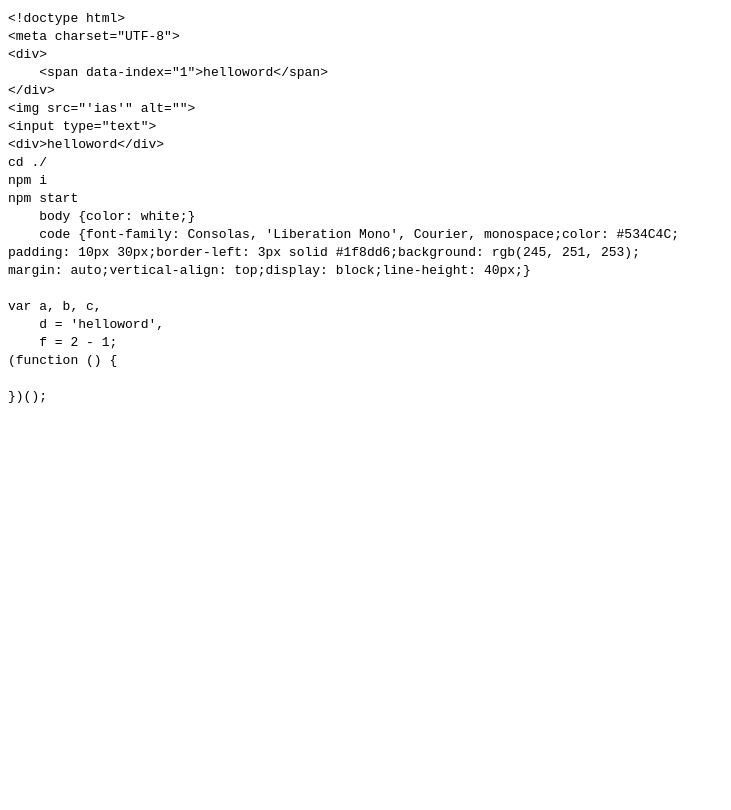
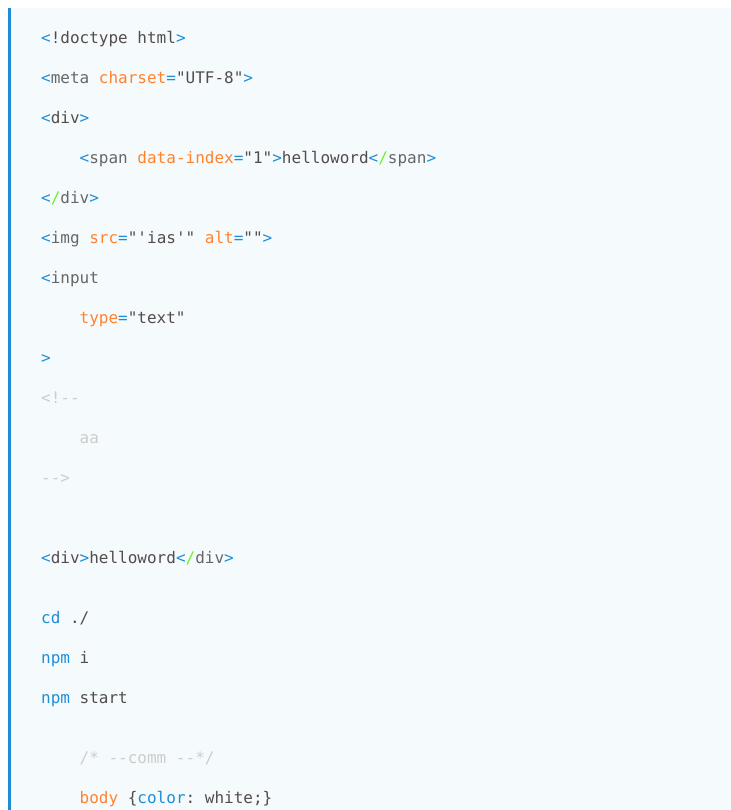
Before and after one commit to switer/colocodo, a website: page index.html in a window 1280 px wide. Shown: the top 810 px of the page, without its empty margins (0-731 px from the left). Drawn offline with Linux system fonts and the light colour scheme.

Commit message:
add comment color

```diff
--- a/colocodo.css
+++ b/colocodo.css
@@ -11,6 +11,7 @@ code {font-family: Consolas, 'Liberation Mono', Courier, monospace;color: #534C4
     .inspid {color: blue;}
     .equal {color: #1f8dd6;}
     .comment {color: #ccc;}
+        .comment span {color: #ccc!important;}
 
 /****  bash  ****/
     .sh {color: #1f8dd6}
@@ -19,7 +20,12 @@ code {font-family: Consolas, 'Liberation Mono', Courier, monospace;color: #534C4
     .selector {color: rgb(255, 130, 47);}
     .property {color: #1f8dd6;}
     .cssString {color: rgb(103, 246, 36);}
-/****  script  ****/
-    .scriptString {color: rgb(103, 246, 36)!important;}
+    .cssComment {color: #ccc;}
+
+/****  javascript  ****/
+    .jsString {color: rgb(103, 246, 36);}
+        .jsString span {color: rgb(103, 246, 36);}
     .operation {color: red;}
-    .var, .function {color:#1f8dd6;}
+    .var, .function, .keyword{color:#1f8dd6;}
+    .jsComment {color: #ccc;}
+        .jsComment span {color: #ccc;}
--- a/colocodo.js
+++ b/colocodo.js
@@ -40,11 +40,13 @@
                         .replace(/"/g, '&quot;')
                         .replace(/'/g, '&apos;')
                         .replace(/(\s)([a-zA-Z\-]+)?\=/g, '$1<span class="attr">$2</span><span class="equal">=</span>')
+                        .replace(/&lt;!--([\s\S]*)?--&gt;/g, '<span class="comment">&lt;!--$1--&gt;</span>')
                         .replace(/\=&quot;(.+?)&quot;/g, '=<span class="string">&quot;$1&quot;</span>')
                         .replace(/&lt;([a-zA-Z\-]+)?(\s)/g, '&lt;<span class="tagname">$1</span>$2')
                         .replace(/\/([a-zA-Z\-]+)?&gt;/g, '<span class="tagclose">/</span><span class="tagname">$1</span>&gt;')
                         .replace(/&lt;/g, '<span class="tag">&lt;</span>')
                         .replace(/&gt;/g, '<span class="tag">&gt;</span>')
+
 
         return lineIntent(code);
     }
@@ -62,7 +64,8 @@
         var code = codeStr.replace(/"/g, '&quot;')
                         .replace(/'/g, '&apos;')
                         .replace(/(&quot;|&apos;)(.*)?(&quot;|&apos;)/g, '<span class="cssString">$1$2$3</span>')
-                        .replace(/(\n|\})(\s*)([^{}]+)(?=\{)/g, '$1$2<span class="selector">$3</span>')
+                        .replace(/\/\*([\s\S]*)?\*\//g, '<span class="cssComment">/*$1*/</span>')
+                        .replace(/(\n|\})(\s*)([^{}\/\*]+)(?=\{)/g, '$1$2<span class="selector">$3</span>')
                         .replace(/(\{|\;)(\s*)([a-zA-Z0-9\-]+)(?=\s*\:)/g, '$1$2<span class="property">$3</span>')
 
         return lineIntent(code);
@@ -70,13 +73,18 @@
     /**
      *  HTML syntax render
      **/
-    function renderScript (codeStr) {
+    function renderJs (codeStr) {
         var code = codeStr.replace(/"/g, '&quot;')
                         .replace(/'/g, '&apos;')
-                        .replace(/([\+\-\*\/\^\~\!\%\|])/g, '<span class="operation">$1</span>')
-                        .replace(/(&quot;|&apos;)(.*)?(&quot;|&apos;)/g, '<span class="scriptString">$1$2$3</span>')
-                        .replace(/(\W)var(?![a-zA-Z0-9\_])/, '$1<span class="var">var</span>')
-                        .replace(/(\W)function(?![a-zA-Z0-9\_])/, '$1<span class="function">function</span>')
+                        .replace(/\/\*([\s\S]*)?\*\//g, '<span class="jsComment">/*$1*/</span>')
+                        .replace(/([\+\-\^\~\!\%\|])/g, '<span class="operation">$1</span>')
+                        .replace(/(&quot;|&apos;)(.*)?(&quot;|&apos;)/g, '<span class="jsString">$1$2$3</span>')
+                        .replace(/(\W|\b)(var|function|prototype|Array|String|Number|Boolean|Object|\.call|\.apply)(\W|\b)/g, '$1<span class="keyword">$2</span>$3')
+                        .replace(/([\[\]\{\}\(\)])/g, '<span class="bracket">$1</span>')
+                        .replace(/\/\/([^\r\n]*)/g, '<span class="jsComment">//$1</span>')
+                        // .replace(/(\W)(var|function)(?![a-zA-Z0-9\_])/, '$1<span class="keyword">$2</span>')
+                        // .replace(/(\W)function(?![a-zA-Z0-9\_])/, '$1<span class="function">function</span>')
+                        // .replace(/(\W)prototype(?![a-zA-Z0-9\_])/, '$1<span class="prototype">prototype</span>')
 
         return lineIntent(code);
     }
@@ -95,7 +103,7 @@
         if (codeStr.match(/^\s*\</) || codeStr.match(/\>\s*$/)) return 'html';
         else if (codeStr.replace(/^\s*?\/\*.*?\*\/\s*?/mg, '')
             .match(/^\s*?([a-zA-Z0-9\-\_\,\#\.\s]+)?(?=(\:[a-zA-Z\-]+|\s*)\{(.*)?\})/)) return 'css';
-        else return 'javascript';
+        else return 'js';
     }
 
     var Colo = {
@@ -109,7 +117,7 @@
             }
 
             switch (type) {
-                case 'javascript': return renderScript(codeStr);break;
+                case 'js': return renderJs(codeStr);break;
                 case 'css': return renderCss(codeStr);break;
                 case 'html': return renderHTML(codeStr);break;
                 case 'command': return renderCommand(codeStr);break;
--- a/index.html
+++ b/index.html
@@ -3,7 +3,7 @@
 <head>
     <meta charset="UTF-8">
     <title>Colocodo</title>
-    <link rel="stylesheet" href="theme.css">
+    <link rel="stylesheet" href="colocodo.css">
 </head>
 <body>
     <script type="text/colo" id="tpl-html">
@@ -13,7 +13,13 @@
             <span data-index="1">helloword</span>
         </div>
         <img src="'ias'" alt="">
-        <input type="text">
+        <input
+            type="text"
+        >
+        <!--
+            aa
+        -->
+
         <div>helloword</div>
     </script>
     <script type="text/colo-command" id="tpl-command">
@@ -22,6 +28,7 @@
         npm start
     </script>
     <script type="text/colo" id="tpl-css">
+        /* --comm --*/
         body {color: white;}
         code {font-family: Consolas, 'Liberation Mono', Courier, monospace;color: #534C4C;
     padding: 10px 30px;border-left: 3px solid #1f8dd6;background: rgb(245, 251, 253);
@@ -30,9 +37,17 @@
     </script>
 
     <script type="text/colo" id="tpl-script">
+    /**
+     *  comment
+     **/
         var a, b, c,
             d = 'helloword',
+            slice = Array.prototype.slice,
+            toString = Object.prototype.toString, // TODO
             f = 2 - 1;
+        toString.call({});
+        slice.apply([]);
+        // a = function () {}
         (function () {
 
         })();
```
